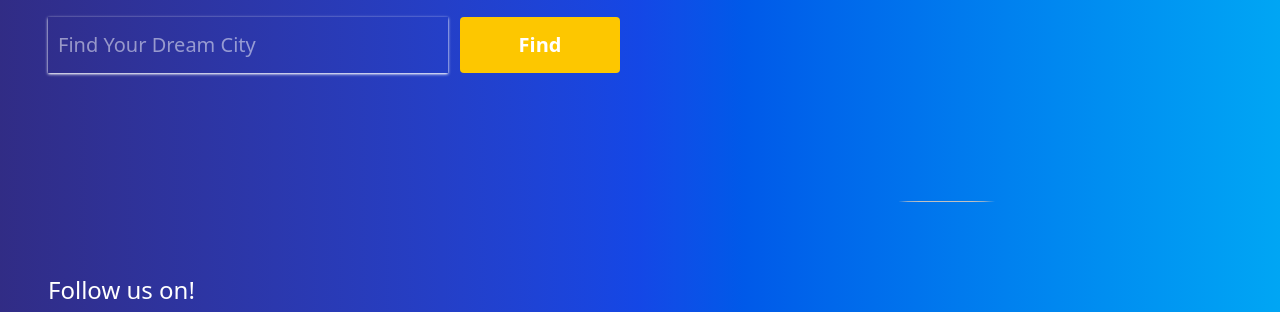
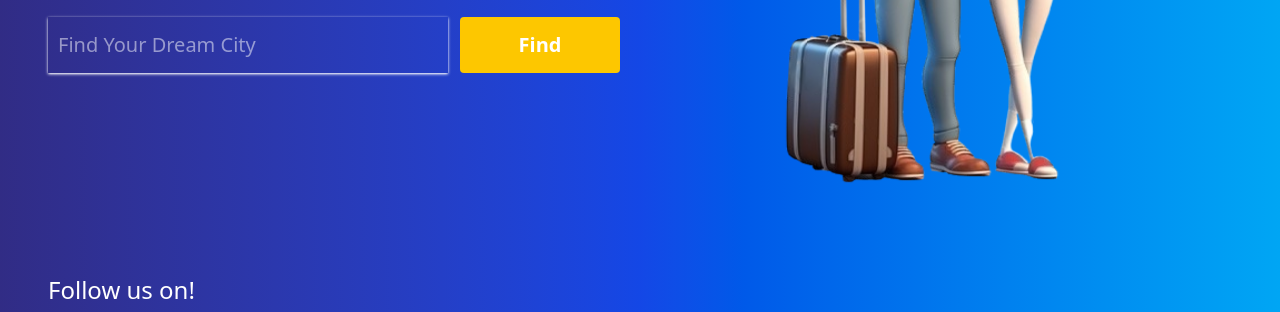
Before and after one commit to gauravnagar-programmer/rockets, a website: page index2.html in a window 1280 px wide. Shown: the part 446-758 px from the top of the page. Drawn offline with nearby package versions, Linux system fonts and the light colour scheme; files that its build step writes are made by us from their sources; the site is published under a folder, as on GitHub Pages, so addresses that start at the root find nothing.

Commit message:
minur change

```diff
--- a/index2.html
+++ b/index2.html
@@ -38,7 +38,7 @@
     </header>
     <main class="flex flex-col lg:flex-row gap-10 lg:items-center">
       <div class="w-full h-90 md:h-130 bg-transparent lg:flex-1 lg:order-2   ">
-        <img src="/public/images/travelimg.png"  class="w-full lg:rounded-full px-2 py-3 shadow lg:shadow-none  shadow-white h-full md:h-full">
+        <img src="./public/images/travelimg.png"  class="w-full lg:rounded-full px-2 py-3 shadow lg:shadow-none  shadow-white h-full md:h-full">
       </div>
       <div class="mt-5 space-y-3 lg:flex-1 lg:order-1">
         <h1 class="text-white text-5xl font-semibold leading-[4rem]">Let's Explore The World.</h1>
```
